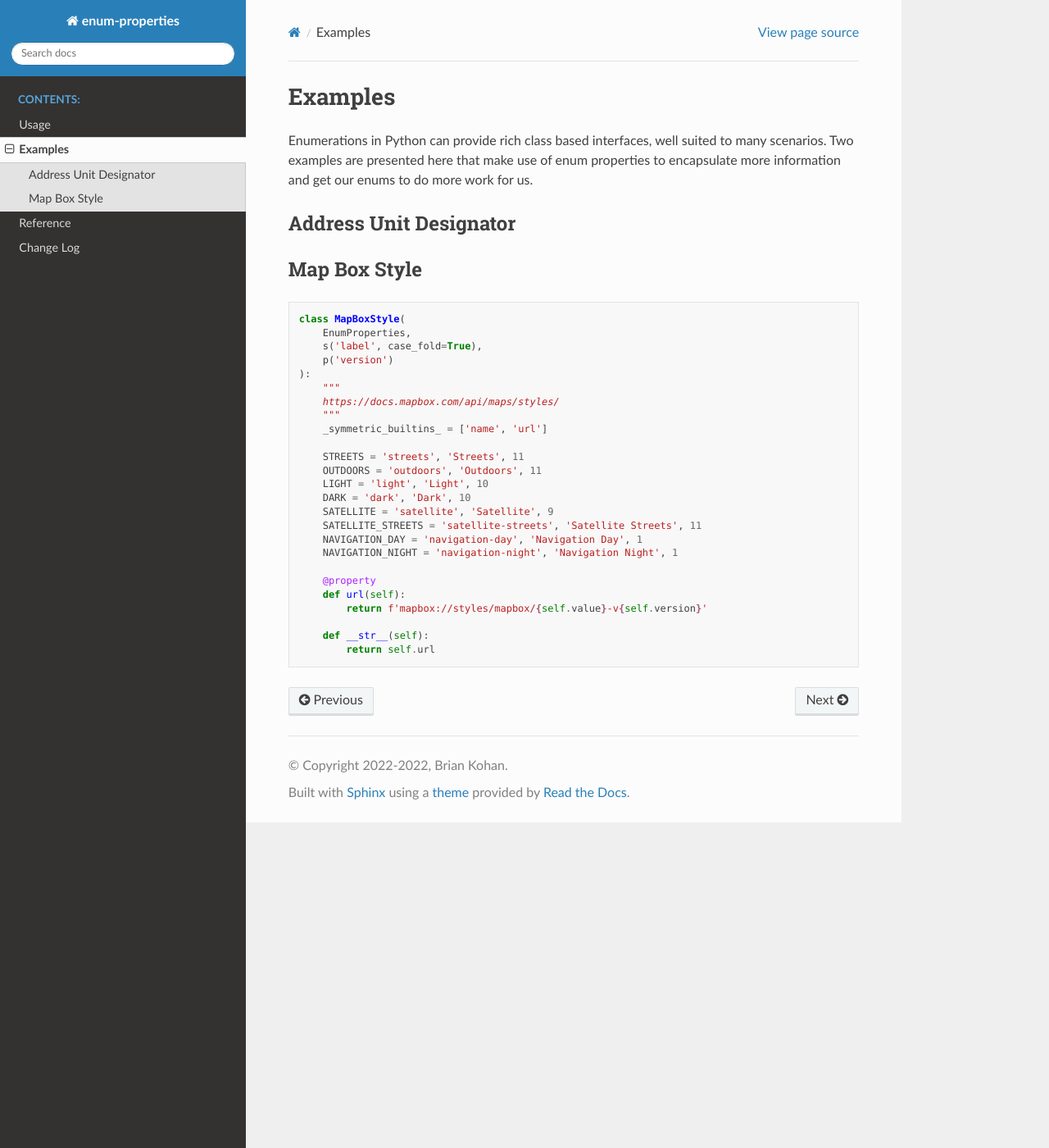
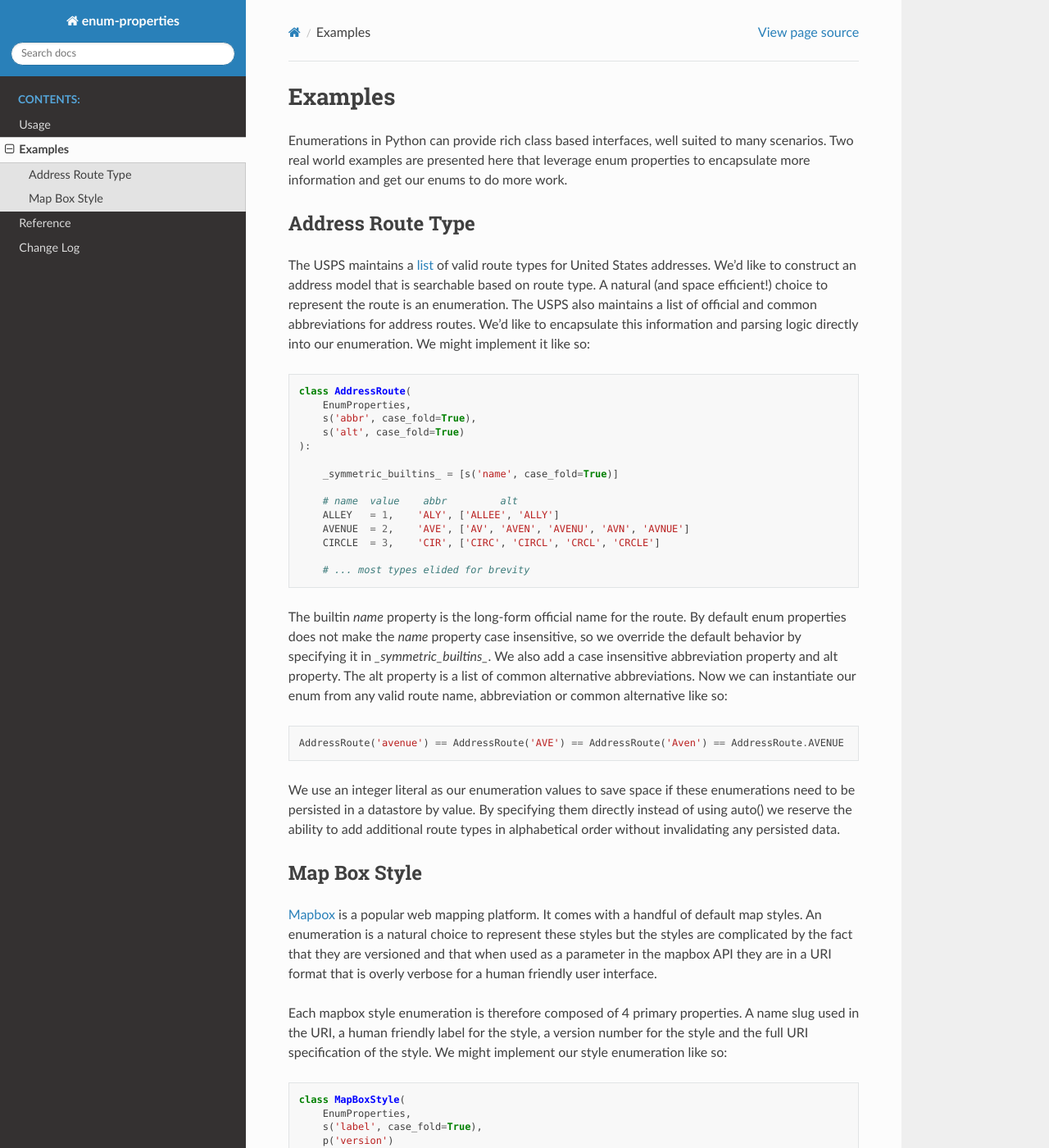
Before and after one commit to bckohan/enum-properties, a Sphinx documentation site: the page built from doc/source/examples.rst, in a window 1280 px wide and 1400 px high. Shown: the whole window at 82% size. Built offline with Sphinx 7.4.7 and the Read the Docs theme 2.0.0, drawn with Linux system fonts in a browser that asks for light colours; some of the changed text lies outside the part shown.

Commit message:
finish examples

```diff
--- a/doc/source/examples.rst
+++ b/doc/source/examples.rst
@@ -5,17 +5,68 @@ Examples
 ========
 
 Enumerations in Python can provide rich class based interfaces, well suited
-to many scenarios. Two examples are presented here that make use of enum
-properties to encapsulate more information and get our enums to do more work
-for us.
+to many scenarios. Two real world examples are presented here that leverage
+enum properties to encapsulate more information and get our enums to do more
+work.
 
-Address Unit Designator
-_______________________
+Address Route Type
+__________________
+
+The USPS maintains a `list <https://pe.usps.com/text/pub28/28apc_002.htm>`_ of
+valid route types for United States addresses. We'd like to construct an
+address model that is searchable based on route type. A natural (and space
+efficient!) choice to represent the route is an enumeration. The USPS also
+maintains a list of official and common abbreviations for address routes. We'd
+like to encapsulate this information and parsing logic directly into our
+enumeration. We might implement it like so:
+
+.. code-block:: python
+
+    class AddressRoute(
+        EnumProperties,
+        s('abbr', case_fold=True),
+        s('alt', case_fold=True)
+    ):
+
+        _symmetric_builtins_ = [s('name', case_fold=True)]
+
+        # name  value    abbr         alt
+        ALLEY   = 1,    'ALY', ['ALLEE', 'ALLY']
+        AVENUE  = 2,    'AVE', ['AV', 'AVEN', 'AVENU', 'AVN', 'AVNUE']
+        CIRCLE  = 3,    'CIR', ['CIRC', 'CIRCL', 'CRCL', 'CRCLE']
+
+        # ... most types elided for brevity
 
 
+The builtin `name` property is the long-form official name for the route. By
+default enum properties does not make the `name` property case insensitive, so
+we override the default behavior by specifying it in `_symmetric_builtins_`. We
+also add a case insensitive abbreviation property and alt property. The alt
+property is a list of common alternative abbreviations. Now we can instantiate
+our enum from any valid route name, abbreviation or common alternative like so:
+
+.. code-block:: python
+
+    AddressRoute('avenue') == AddressRoute('AVE') == AddressRoute('Aven') == AddressRoute.AVENUE
+
+We use an integer literal as our enumeration values to save space if these
+enumerations need to be persisted in a datastore by value. By specifying them
+directly instead of using auto() we reserve the ability to add additional route
+types in alphabetical order without invalidating any persisted data.
 
 Map Box Style
 _____________
+
+`Mapbox <https://mapbox.com>`_ is a popular web mapping platform. It comes with
+a handful of default map styles. An enumeration is a natural choice to
+represent these styles but the styles are complicated by the fact that they are
+versioned and that when used as a parameter in the mapbox API they are in a URI
+format that is overly verbose for a human friendly user interface.
+
+Each mapbox style enumeration is therefore composed of 4 primary properties. A
+name slug used in the URI, a human friendly label for the style, a version
+number for the style and the full URI specification of the style. We might
+implement our style enumeration like so:
 
 .. code-block:: python
 
@@ -27,20 +78,54 @@ _____________
         """
         https://docs.mapbox.com/api/maps/styles/
         """
-        _symmetric_builtins_ = ['name', 'url']
+        _symmetric_builtins_ = ['name', 'uri']
 
-        STREETS = 'streets', 'Streets', 11
-        OUTDOORS = 'outdoors', 'Outdoors', 11
-        LIGHT = 'light', 'Light', 10
-        DARK = 'dark', 'Dark', 10
-        SATELLITE = 'satellite', 'Satellite', 9
+        # name               value                 label           version
+        STREETS           = 'streets',           'Streets',           11
+        OUTDOORS          = 'outdoors',          'Outdoors',          11
+        LIGHT             = 'light',             'Light',             10
+        DARK              = 'dark',              'Dark',              10
+        SATELLITE         = 'satellite',         'Satellite',          9
         SATELLITE_STREETS = 'satellite-streets', 'Satellite Streets', 11
-        NAVIGATION_DAY = 'navigation-day', 'Navigation Day', 1
-        NAVIGATION_NIGHT = 'navigation-night', 'Navigation Night', 1
+        NAVIGATION_DAY    = 'navigation-day',    'Navigation Day',     1
+        NAVIGATION_NIGHT  = 'navigation-night',  'Navigation Night',   1
 
         @property
-        def url(self):
+        def uri(self):
             return f'mapbox://styles/mapbox/{self.value}-v{self.version}'
 
         def __str__(self):
-            return self.url
+            return self.uri
+
+We've used the style's name slug as the value of the enumeration. If storage
+was an issue (e.g. database) we could have separated this out into a separate
+property called `slug` and used a small integer or single character as the
+enumeration value. We've also added a symmetric case insensitive human friendly
+label for each style and a version property.
+
+The version numbers will increment over time, but we're only concerned with the
+most recent versions, so we'll increment their values in this enumeration as
+they change. If this enumeration is persisted by value, any version number
+updates exist only in code and will be picked up as those persisted values are
+re-instantiated as `MapBoxStyle` enumerations.
+
+The last property we've added is the uri property. We've added it as concrete
+property on the class because it can be created from the slug and version.
+We could have specified it in the value tuple but that would be very verbose
+and less `DRY <https://en.wikipedia.org/wiki/Don%27t_repeat_yourself>`_. To
+make this property symmetric we added it to the `_symmetric_builtins_` list.
+
+We can use our enumeration like so:
+
+.. code-block:: python
+
+    MapBoxStyle.LIGHT.uri == 'mapbox://styles/mapbox/light-v10'
+
+    # uri's are symmetric
+    MapBoxStyle('mapbox://styles/mapbox/light-v10') == MapBoxStyle.LIGHT
+
+    # so are labels (also case insensitive)
+    MapBoxStyle('satellite streets') == MapBoxStyle.SATELLITE_STREETS
+
+    # when used in API calls (coerced to strings) - they "do the right thing"
+    str(MapBoxStyle.DARK) == 'mapbox://styles/mapbox/dark-v10'
```
Also changed, not shown: 1 other file.
